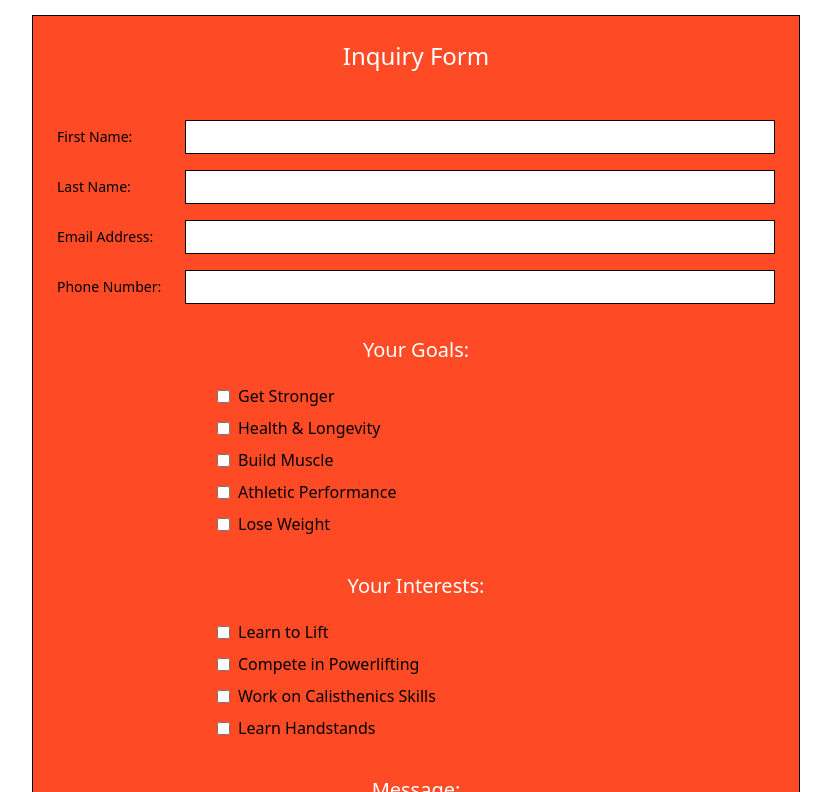
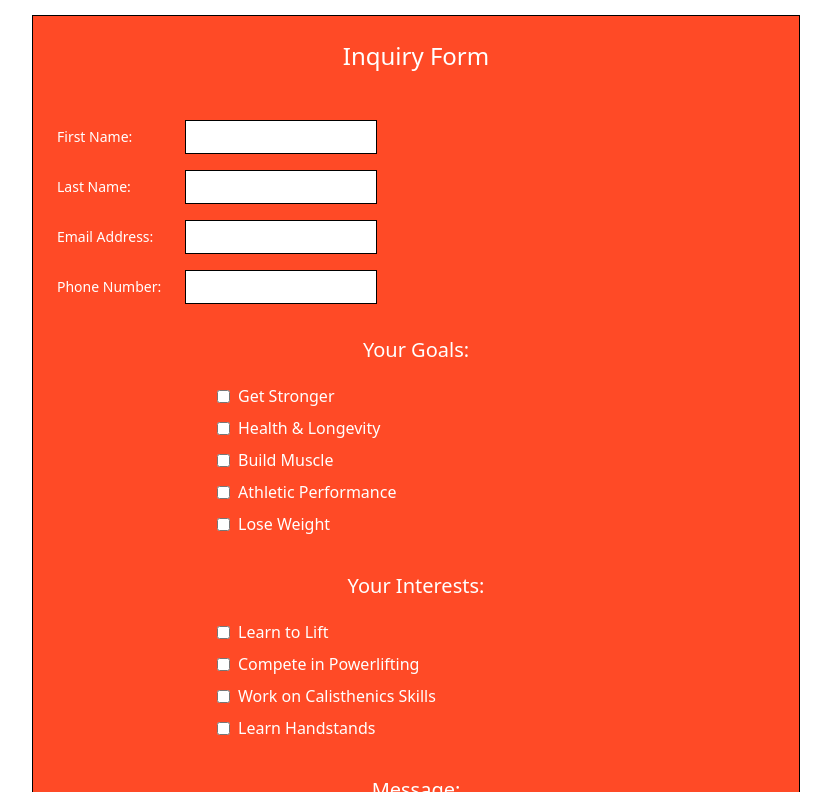
Before and after one commit to aberger3647/big-al, a React (Vite) app: page /contact in a window 1280 px wide. Shown: the part 848-1640 px from the top of the page, without its empty margins (224-1055 px from the left). Built offline with nearby package versions, Linux system fonts and the light colour scheme.

Commit message:
add react hook form form

```diff
--- a/src/components/InquiryForm.tsx
+++ b/src/components/InquiryForm.tsx
@@ -1,59 +1,256 @@
+import { useForm, FieldError } from 'react-hook-form';
+import { useState } from 'react';
+
+// TypeScript interfaces
+interface FormData {
+  fname: string;
+  lname: string;
+  email: string;
+  phone?: string;
+  goals?: {
+    stronger?: boolean;
+    health?: boolean;
+    muscle?: boolean;
+    performance?: boolean;
+    weight?: boolean;
+  };
+  interests?: {
+    learn?: boolean;
+    powerlifting?: boolean;
+    calisthenics?: boolean;
+    handstands?: boolean;
+  };
+  message: string;
+}
+
+// Extend form attributes for Netlify
+declare module 'react' {
+  interface FormHTMLAttributes<T> {
+    netlify?: boolean;
+    'netlify-honeypot'?: string;
+  }
+}
+
 export const InquiryForm = () => {
+  const {
+    register,
+    handleSubmit,
+    formState: { errors, isSubmitting },
+    reset
+  } = useForm<FormData>();
+
+  const [submitStatus, setSubmitStatus] = useState<'submitting' | 'success' | 'error' | ''>('');
+
+  const onSubmit = async (data: FormData) => {
+    try {
+      setSubmitStatus('submitting');
+
+      // Convert checkbox arrays to comma-separated strings with proper type handling
+      const goals = data.goals ?
+        Object.entries(data.goals)
+          .filter(([_, value]) => value === true)
+          .map(([key, _]) => {
+            switch (key) {
+              case 'stronger': return 'Get Stronger';
+              case 'health': return 'Health & Longevity';
+              case 'muscle': return 'Build Muscle';
+              case 'performance': return 'Athletic Performance';
+              case 'weight': return 'Lose Weight';
+              default: return key;
+            }
+          })
+          .join(', ') : '';
+
+      const interests = data.interests ?
+        Object.entries(data.interests)
+          .filter(([_, value]) => value === true)
+          .map(([key, _]) => {
+            switch (key) {
+              case 'learn': return 'Learn to Lift';
+              case 'powerlifting': return 'Compete in Powerlifting';
+              case 'calisthenics': return 'Work on Calisthenics Skills';
+              case 'handstands': return 'Learn Handstands';
+              default: return key;
+            }
+          })
+          .join(', ') : '';
+
+      const formData: Record<string, string> = {
+        'form-name': 'inquiry',
+        fname: data.fname,
+        lname: data.lname,
+        email: data.email,
+        phone: data.phone || '',
+        goals: goals,
+        interests: interests,
+        message: data.message
+      };
+
+      const response = await fetch('/', {
+        method: 'POST',
+        headers: { 'Content-Type': 'application/x-www-form-urlencoded' },
+        body: new URLSearchParams(formData).toString()
+      });
+
+      if (response.ok) {
+        setSubmitStatus('success');
+        reset();
+        // Clear success message after 5 seconds
+        setTimeout(() => setSubmitStatus(''), 5000);
+      } else {
+        throw new Error('Form submission failed');
+      }
+    } catch (error) {
+      setSubmitStatus('error');
+      console.error('Form submission error:', error);
+    }
+  };
+
   return (
-    <form className="p-6 border bg-[#ff4a26] m-4 md:max-w-3xl w-full">
+    <>
+      {/* Hidden form for Netlify detection - add this to your public/index.html instead */}
+      <form name="inquiry" netlify netlify-honeypot="bot-field" hidden>
+        <input type="text" name="fname" />
+        <input type="text" name="lname" />
+        <input type="email" name="email" />
+        <input type="tel" name="phone" />
+        <input type="text" name="goals" />
+        <input type="text" name="interests" />
+        <textarea name="message"></textarea>
+      </form>
+
+      <form
+        className="p-6 border bg-[#ff4a26] m-4 md:max-w-3xl w-full"
+        onSubmit={handleSubmit(onSubmit)}
+        name="inquiry"
+        method="POST"
+        data-netlify="true"
+      >
         <div className="flex flex-col mx-auto">
           <div className="flex gap-8 flex-col">
             <p className="text-2xl mb-4 text-white text-center">Inquiry Form</p>
+
+            {/* Status Messages */}
+            {submitStatus === 'success' && (
+              <div className="bg-green-100 border border-green-400 text-green-700 px-4 py-3 rounded mb-4">
+                Thank you! Your inquiry has been submitted successfully.
+              </div>
+            )}
+            {submitStatus === 'error' && (
+              <div className="bg-red-100 border border-red-400 text-red-700 px-4 py-3 rounded mb-4">
+                There was an error submitting your form. Please try again.
+              </div>
+            )}
+
             <div className="flex flex-col gap-4">
+              {/* First Name */}
               <div className="flex items-center">
-              <label htmlFor="fname" className="w-32 text-left text-sm">
+                <label htmlFor="fname" className="w-32 text-left text-sm text-white">
                   First Name:
                 </label>
+                <div className="flex-1">
                   <input
                     type="text"
                     id="fname"
-                name="fname"
-                className="border border-solid bg-white outline-none px-2 py-1 w-48 flex-1"
+                    {...register("fname", {
+                      required: "First name is required",
+                      minLength: {
+                        value: 2,
+                        message: "First name must be at least 2 characters"
+                      }
+                    })}
+                    className={`border border-solid bg-white outline-none px-2 py-1 w-48 flex-1 ${
+                      errors.fname ? 'border-red-500' : ''
+                    }`}
                   />
+                  {errors.fname && (
+                    <p className="text-red-200 text-xs mt-1">{errors.fname.message}</p>
+                  )}
                 </div>
+              </div>
+
+              {/* Last Name */}
               <div className="flex items-center">
-              <label htmlFor="lname" className="w-32 text-left text-sm">
+                <label htmlFor="lname" className="w-32 text-left text-sm text-white">
                   Last Name:
                 </label>
+                <div className="flex-1">
                   <input
                     type="text"
                     id="lname"
-                name="lname"
-                className="border border-solid bg-white outline-none px-2 py-1 w-48 flex-1"
+                    {...register("lname", {
+                      required: "Last name is required",
+                      minLength: {
+                        value: 2,
+                        message: "Last name must be at least 2 characters"
+                      }
+                    })}
+                    className={`border border-solid bg-white outline-none px-2 py-1 w-48 flex-1 ${
+                      errors.lname ? 'border-red-500' : ''
+                    }`}
                   />
-            </div>
-            <div className="flex items-center">
-              <label htmlFor="email" className="w-32 text-left text-sm">
-                Email Address:
-              </label>
-              <input
-                type="text"
-                id="email"
-                name="email"
-                className="border border-solid bg-white outline-none px-2 py-1 w-48 flex-1"
-              />
-            </div>
-            <div className="flex items-center">
-              <label htmlFor="phone" className="w-32 text-left text-sm ">
-                Phone Number:
-              </label>
-              <input
-                type="text"
-                id="phone"
-                name="phone"
-                className="border border-solid bg-white outline-none px-2 py-1 w-48 flex-1"
-              />
+                  {errors.lname && (
+                    <p className="text-red-200 text-xs mt-1">{errors.lname.message}</p>
+                  )}
                 </div>
               </div>
 
+              {/* Email */}
+              <div className="flex items-center">
+                <label htmlFor="email" className="w-32 text-left text-sm text-white">
+                  Email Address:
+                </label>
+                <div className="flex-1">
+                  <input
+                    type="email"
+                    id="email"
+                    {...register("email", {
+                      required: "Email is required",
+                      pattern: {
+                        value: /\S+@\S+\.\S+/,
+                        message: "Please enter a valid email address"
+                      }
+                    })}
+                    className={`border border-solid bg-white outline-none px-2 py-1 w-48 flex-1 ${
+                      errors.email ? 'border-red-500' : ''
+                    }`}
+                  />
+                  {errors.email && (
+                    <p className="text-red-200 text-xs mt-1">{errors.email.message}</p>
+                  )}
+                </div>
+              </div>
+
+              {/* Phone */}
+              <div className="flex items-center">
+                <label htmlFor="phone" className="w-32 text-left text-sm text-white">
+                  Phone Number:
+                </label>
+                <div className="flex-1">
+                  <input
+                    type="tel"
+                    id="phone"
+                    {...register("phone", {
+                      pattern: {
+                        value: /^[\+]?[1-9][\d]{0,15}$/,
+                        message: "Please enter a valid phone number"
+                      }
+                    })}
+                    className={`border border-solid bg-white outline-none px-2 py-1 w-48 flex-1 ${
+                      errors.phone ? 'border-red-500' : ''
+                    }`}
+                  />
+                  {errors.phone && (
+                    <p className="text-red-200 text-xs mt-1">{errors.phone.message}</p>
+                  )}
+                </div>
+              </div>
+            </div>
+
+            {/* Goals Section */}
             <div className="flex flex-col">
               <div>
-              <label htmlFor="goals" className="mb-2">
+                <label className="mb-2">
                   <p className="text-xl mb-4 text-white text-center">Your Goals:</p>
                 </label>
 
@@ -61,121 +258,134 @@ export const InquiryForm = () => {
                   <input
                     type="checkbox"
                     id="stronger"
-                  name="stronger"
-                  value="Get stronger"
+                    {...register("goals.stronger")}
                     className="mr-2"
                   />
-                <label htmlFor="stronger">Get Stronger</label>
+                  <label htmlFor="stronger" className="text-white">Get Stronger</label>
                 </div>
                 <div className="flex items-center h-8 ml-10 sm:ml-40">
                   <input
                     type="checkbox"
                     id="health"
-                  name="health"
-                  value="Health & longevity"
+                    {...register("goals.health")}
                     className="mr-2"
                   />
-                <label htmlFor="health">Health & Longevity</label>
+                  <label htmlFor="health" className="text-white">Health & Longevity</label>
                 </div>
                 <div className="flex items-center h-8 ml-10 sm:ml-40">
                   <input
                     type="checkbox"
                     id="muscle"
-                  name="muscle"
-                  value="Build muscle"
+                    {...register("goals.muscle")}
                     className="mr-2"
                   />
-                <label htmlFor="muscle">Build Muscle</label>
+                  <label htmlFor="muscle" className="text-white">Build Muscle</label>
                 </div>
                 <div className="flex items-center h-8 ml-10 sm:ml-40">
                   <input
                     type="checkbox"
                     id="performance"
-                  name="performance"
-                  value="Athletic performance"
+                    {...register("goals.performance")}
                     className="mr-2"
                   />
-                <label htmlFor="performance">Athletic Performance</label>
+                  <label htmlFor="performance" className="text-white">Athletic Performance</label>
                 </div>
                 <div className="flex items-center h-8 ml-10 sm:ml-40">
                   <input
                     type="checkbox"
                     id="weight"
-                  name="weight"
-                  value="Lose weight"
+                    {...register("goals.weight")}
                     className="mr-2"
                   />
-                <label htmlFor="weight">Lose Weight</label>
+                  <label htmlFor="weight" className="text-white">Lose Weight</label>
                 </div>
               </div>
             </div>
 
+            {/* Interests Section */}
             <div className="flex flex-col">
               <div>
-              <label htmlFor="interests" className="mb-2">
+                <label className="mb-2">
                   <p className="text-xl mb-4 text-white text-center">Your Interests:</p>
                 </label>
                 <div className="flex items-center h-8 ml-10 sm:ml-40">
                   <input
                     type="checkbox"
                     id="learn"
-                  name="learn"
-                  value="Learn to Lift"
+                    {...register("interests.learn")}
                     className="mr-2"
                   />
-                <label htmlFor="learn">Learn to Lift</label>
+                  <label htmlFor="learn" className="text-white">Learn to Lift</label>
                 </div>
                 <div className="flex items-center h-8 ml-10 sm:ml-40">
                   <input
                     type="checkbox"
                     id="powerlifting"
-                  name="powerlifting"
-                  value="Compete in Powerlifting"
+                    {...register("interests.powerlifting")}
                     className="mr-2"
                   />
-                <label htmlFor="powerlifting">Compete in Powerlifting</label>
+                  <label htmlFor="powerlifting" className="text-white">Compete in Powerlifting</label>
                 </div>
                 <div className="flex items-center h-8 ml-10 sm:ml-40">
                   <input
                     type="checkbox"
                     id="calisthenics"
-                  name="calisthenics"
-                  value="Work on Calisthenics Skills"
+                    {...register("interests.calisthenics")}
                     className="mr-2"
                   />
-                <label htmlFor="calisthenics">Work on Calisthenics Skills</label>
+                  <label htmlFor="calisthenics" className="text-white">Work on Calisthenics Skills</label>
                 </div>
                 <div className="flex items-center h-8 ml-10 sm:ml-40">
                   <input
                     type="checkbox"
                     id="handstands"
-                  name="handstands"
-                  value="Learn Handstands"
+                    {...register("interests.handstands")}
                     className="mr-2"
                   />
-                <label htmlFor="handstands">Learn Handstands</label>
+                  <label htmlFor="handstands" className="text-white">Learn Handstands</label>
                 </div>
               </div>
             </div>
 
+            {/* Message */}
             <div>
               <label htmlFor="message">
                 <p className="text-xl mb-4 text-white text-center">Message:</p>
               </label>
-            <textarea className="border h-64 w-full p-6 bg-white"></textarea>
+              <div>
+                <textarea
+                  id="message"
+                  {...register("message", {
+                    required: "Please include a message",
+                    minLength: {
+                      value: 10,
+                      message: "Message must be at least 10 characters"
+                    }
+                  })}
+                  className={`border h-64 w-full p-6 bg-white ${
+                    errors.message ? 'border-red-500' : ''
+                  }`}
+                  placeholder="Tell us about yourself and your fitness goals..."
+                />
+                {errors.message && (
+                  <p className="text-red-200 text-xs mt-1">{errors.message.message}</p>
+                )}
+              </div>
             </div>
           </div>
 
           <div className="flex justify-center mt-6">
             <button
               type="submit"
-            className="border solid 1 py-2 px-4 rounded-md bg-yellow-400 hover:bg-yellow-500"
+              disabled={isSubmitting}
+              className="border solid 1 py-2 px-4 rounded-md bg-yellow-400 hover:bg-yellow-500 disabled:opacity-50 disabled:cursor-not-allowed"
             >
-            Submit Inquiry
+              {isSubmitting ? 'Submitting...' : 'Submit Inquiry'}
             </button>
           </div>
 
         </div>
       </form>
+    </>
   );
 };
```
Lines whose indentation alone changed are shown as unchanged.
